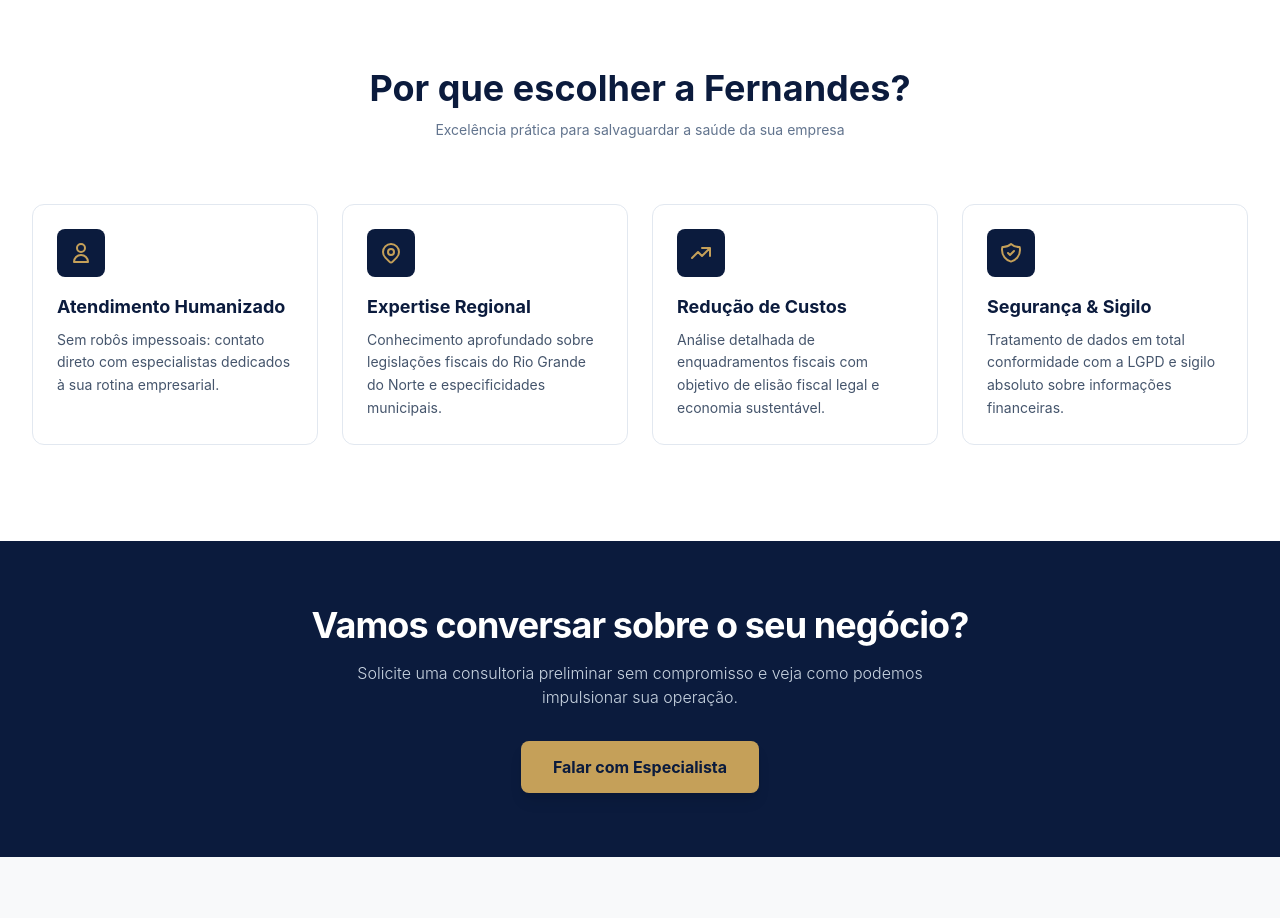
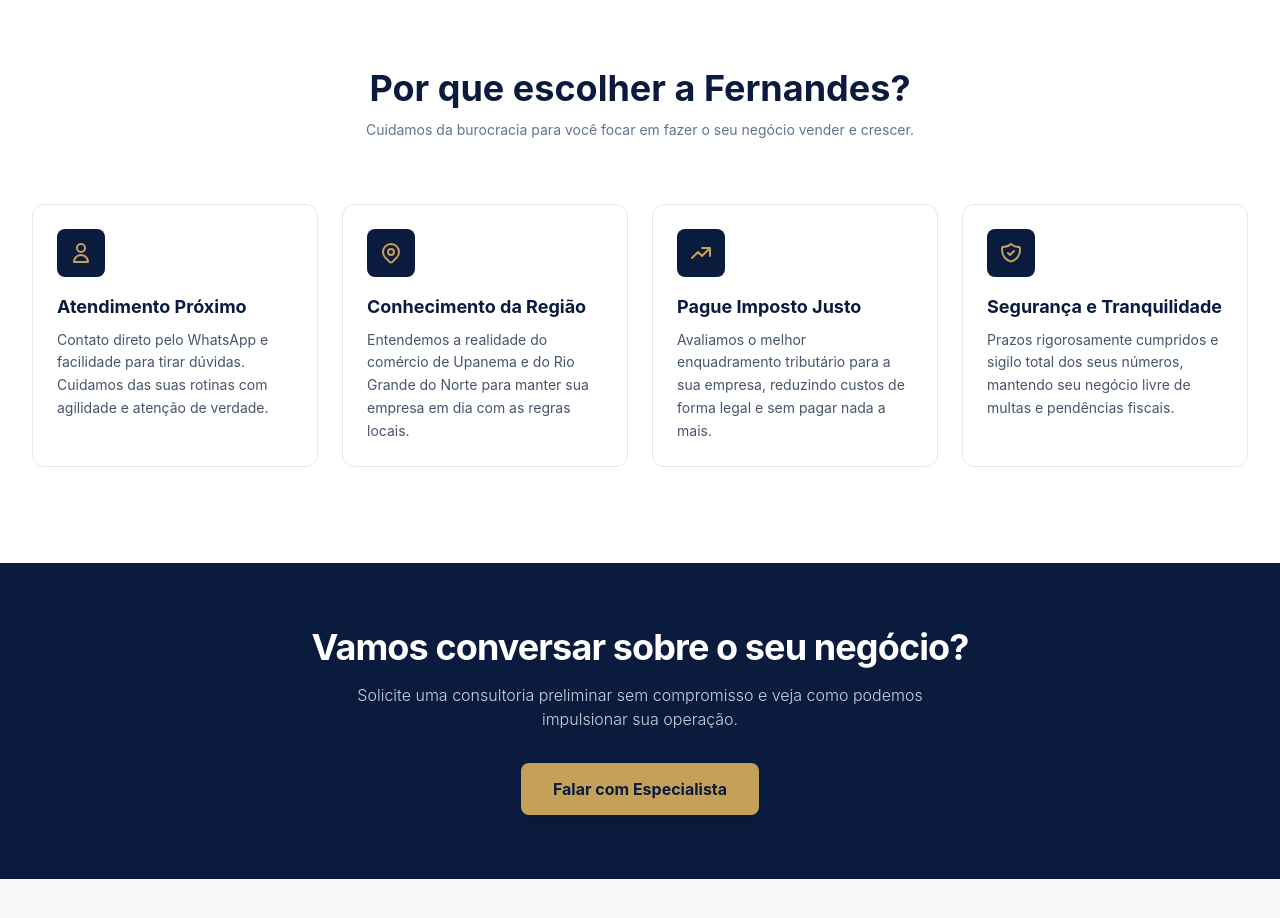
Before and after one commit to angelosilvanno/fernandes-assessoria, an Angular app: page / in a window 1280 px wide. Shown: the part 2360-3278 px from the top of the page. Built offline with nearby package versions, Linux system fonts and the light colour scheme.

Commit message:
feat(differentials): atualiza descrições e títulos dos diferenciais para melhor clareza e impacto

```diff
--- a/src/app/components/differentials/differentials.component.ts
+++ b/src/app/components/differentials/differentials.component.ts
@@ -9,12 +9,11 @@ import { Component } from '@angular/core';
 
         <div class="text-center max-w-xl mx-auto mb-16">
           <h2 class="text-3xl sm:text-4xl font-bold text-navy">Por que escolher a Fernandes?</h2>
-          <p class="text-slate-500 text-sm mt-3">Excelência prática para salvaguardar a saúde da sua empresa</p>
+          <p class="text-slate-500 text-sm mt-3">Cuidamos da burocracia para você focar em fazer o seu negócio vender e crescer.</p>
         </div>
 
         <div class="grid grid-cols-1 md:grid-cols-2 lg:grid-cols-4 gap-6">
 
-          <!-- Diferencial 1 -->
           <div class="p-6 rounded-xl border border-slate-200 bg-white hover:border-gold transition-all hover:shadow-md flex flex-col justify-between">
             <div>
               <div class="w-12 h-12 rounded-lg bg-navy flex items-center justify-center mb-4">
@@ -22,14 +21,13 @@ import { Component } from '@angular/core';
                   <path stroke-linecap="round" stroke-linejoin="round" d="M16 7a4 4 0 11-8 0 4 4 0 018 0zM12 14a7 7 0 00-7 7h14a7 7 0 00-7-7z"/>
                 </svg>
               </div>
-              <h3 class="font-bold text-navy text-lg mb-2">Atendimento Humanizado</h3>
+              <h3 class="font-bold text-navy text-lg mb-2">Atendimento Próximo </h3>
               <p class="text-slate-600 text-sm leading-relaxed">
-                Sem robôs impessoais: contato direto com especialistas dedicados à sua rotina empresarial.
+                Contato direto pelo WhatsApp e facilidade para tirar dúvidas. Cuidamos das suas rotinas com agilidade e atenção de verdade.
               </p>
             </div>
           </div>
 
-          <!-- Diferencial 2 -->
           <div class="p-6 rounded-xl border border-slate-200 bg-white hover:border-gold transition-all hover:shadow-md flex flex-col justify-between">
             <div>
               <div class="w-12 h-12 rounded-lg bg-navy flex items-center justify-center mb-4">
@@ -38,14 +36,13 @@ import { Component } from '@angular/core';
                   <path stroke-linecap="round" stroke-linejoin="round" d="M15 11a3 3 0 11-6 0 3 3 0 016 0z"/>
                 </svg>
               </div>
-              <h3 class="font-bold text-navy text-lg mb-2">Expertise Regional</h3>
+              <h3 class="font-bold text-navy text-lg mb-2">Conhecimento da Região</h3>
               <p class="text-slate-600 text-sm leading-relaxed">
-                Conhecimento aprofundado sobre legislações fiscais do Rio Grande do Norte e especificidades municipais.
+                Entendemos a realidade do comércio de Upanema e do Rio Grande do Norte para manter sua empresa em dia com as regras locais.
               </p>
             </div>
           </div>
 
-          <!-- Diferencial 3 -->
           <div class="p-6 rounded-xl border border-slate-200 bg-white hover:border-gold transition-all hover:shadow-md flex flex-col justify-between">
             <div>
               <div class="w-12 h-12 rounded-lg bg-navy flex items-center justify-center mb-4">
@@ -53,14 +50,13 @@ import { Component } from '@angular/core';
                   <path stroke-linecap="round" stroke-linejoin="round" d="M13 7h8m0 0v8m0-8l-8 8-4-4-6 6"/>
                 </svg>
               </div>
-              <h3 class="font-bold text-navy text-lg mb-2">Redução de Custos</h3>
+              <h3 class="font-bold text-navy text-lg mb-2">Pague Imposto Justo</h3>
               <p class="text-slate-600 text-sm leading-relaxed">
-                Análise detalhada de enquadramentos fiscais com objetivo de elisão fiscal legal e economia sustentável.
+                Avaliamos o melhor enquadramento tributário para a sua empresa, reduzindo custos de forma legal e sem pagar nada a mais.
               </p>
             </div>
           </div>
 
-          <!-- Diferencial 4 -->
           <div class="p-6 rounded-xl border border-slate-200 bg-white hover:border-gold transition-all hover:shadow-md flex flex-col justify-between">
             <div>
               <div class="w-12 h-12 rounded-lg bg-navy flex items-center justify-center mb-4">
@@ -68,9 +64,9 @@ import { Component } from '@angular/core';
                   <path stroke-linecap="round" stroke-linejoin="round" d="M9 12l2 2 4-4m5.618-4.016A11.955 11.955 0 0112 2.944a11.955 11.955 0 01-8.618 3.04A12.02 12.02 0 003 9c0 5.591 3.824 10.29 9 11.622 5.176-1.332 9-6.03 9-11.622 0-1.042-.133-2.052-.382-3.016z"/>
                 </svg>
               </div>
-              <h3 class="font-bold text-navy text-lg mb-2">Segurança & Sigilo</h3>
+              <h3 class="font-bold text-navy text-lg mb-2">Segurança e Tranquilidade</h3>
               <p class="text-slate-600 text-sm leading-relaxed">
-                Tratamento de dados em total conformidade com a LGPD e sigilo absoluto sobre informações financeiras.
+                Prazos rigorosamente cumpridos e sigilo total dos seus números, mantendo seu negócio livre de multas e pendências fiscais.
               </p>
             </div>
           </div>
```
